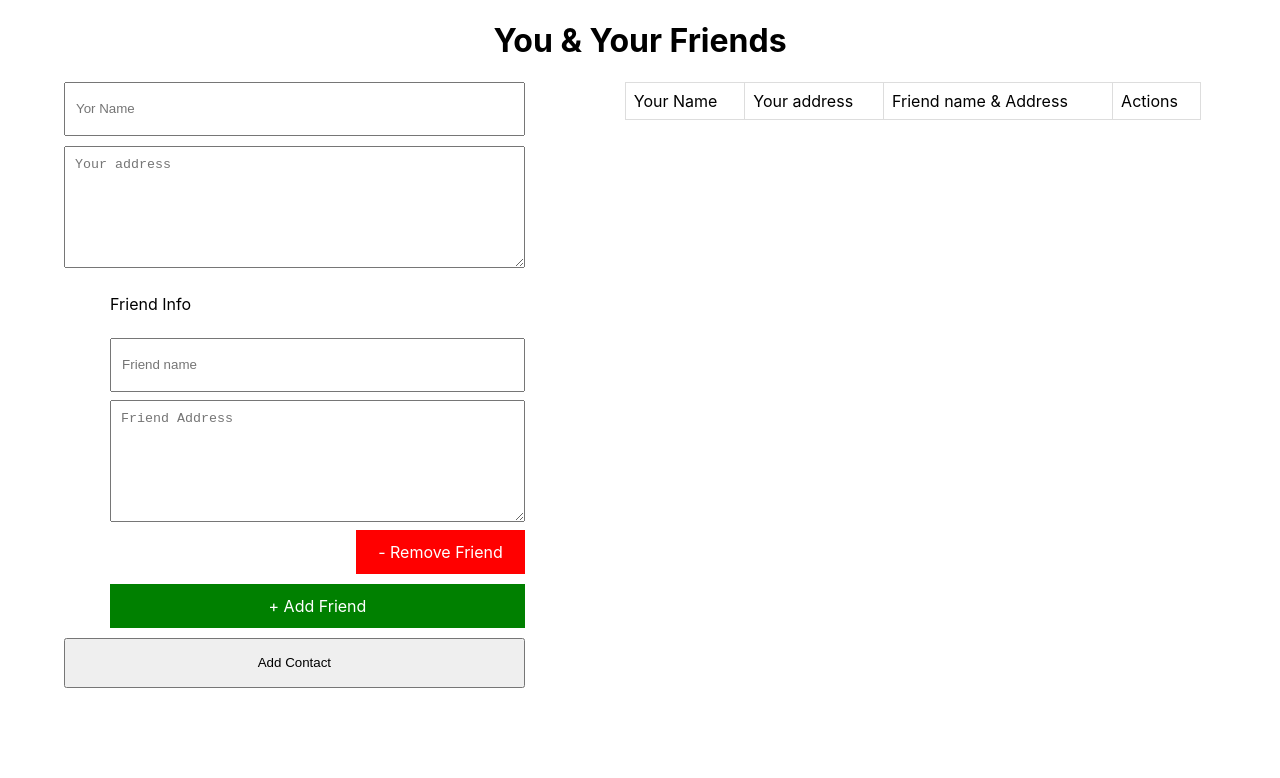
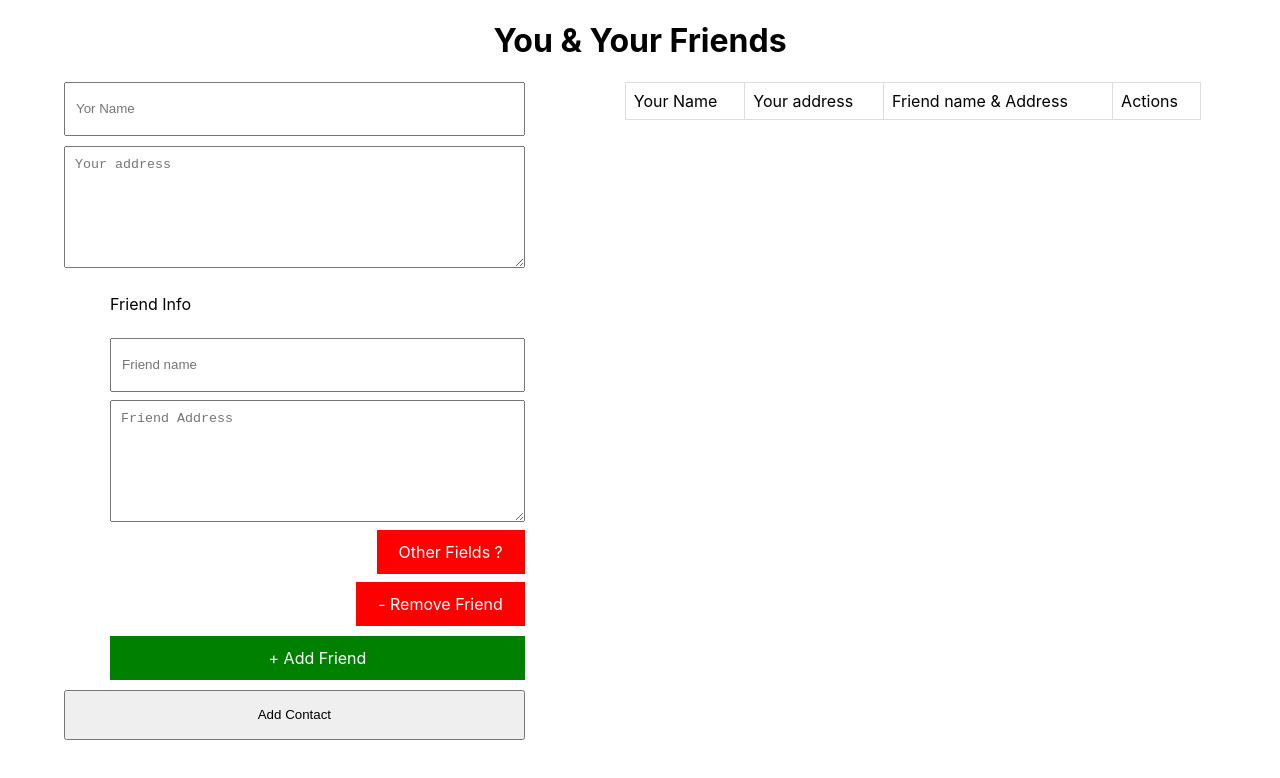
Before and after one commit to khairuljf/typescipt-dynamic-input, a React (Create React App) app: page / in a window 1280 px wide. Shown: the top 778 px of the page. Built offline with nearby package versions, Linux system fonts and the light colour scheme.

Commit message:
Type ready for next move

```diff
--- a/src/App.tsx
+++ b/src/App.tsx
@@ -17,14 +17,25 @@ function App() {
     address:'',
     friendsInfo:[{
       name:'',
-      address:''
+      address:'',
+      otherFiels:false,
+      otherInfo:{
+        mobile:'',
+        permanentAddress:''
+      }
+
     }]
 
   });
 
-  const [friends, setFriends] = useState<{name:string;address:string }[]>([{
+  const [friends, setFriends] = useState<{name:string;address:string,otherFiels:boolean, otherInfo:{mobile:string|number, permanentAddress:string} }[]>([{
     name:'',
-    address:''
+    address:'',
+    otherFiels:false,
+    otherInfo:{
+      mobile:'',
+      permanentAddress:'',
+    }
   }])
 
 
--- a/src/components/SingleUser.tsx
+++ b/src/components/SingleUser.tsx
@@ -6,9 +6,14 @@ interface props{
     contact:ContactType;
     setCotnacts:React.Dispatch<React.SetStateAction<ContactType[]>>;
     setContact:React.Dispatch<React.SetStateAction<ContactType>>;
-    setFriends: React.Dispatch<React.SetStateAction<{
+    setFriends:React.Dispatch<React.SetStateAction<{
         name: string;
         address: string;
+        otherFiels: boolean;
+        otherInfo: {
+            mobile: string | number;
+            permanentAddress: string;
+        };
       }[]>>
 
 }
--- a/src/components/UserForm.tsx
+++ b/src/components/UserForm.tsx
@@ -3,6 +3,7 @@ import uuid from 'react-uuid';
 import { isBooleanObject } from 'util/types';
 import {ContactType}  from '../ContactType';
 interface props{
+
   setCotnacts:React.Dispatch<React.SetStateAction<ContactType[]>>
   setContact:React.Dispatch<React.SetStateAction<ContactType>>
   contact:ContactType;
@@ -10,11 +11,22 @@ interface props{
   friends: {
     name: string;
     address: string;
-}[];
-setFriends: React.Dispatch<React.SetStateAction<{
+    otherFiels: boolean;
+    otherInfo: {
+        mobile: string | number;
+        permanentAddress: string;
+    };
+}[]
+setFriends:React.Dispatch<React.SetStateAction<{
   name: string;
   address: string;
+  otherFiels: boolean;
+  otherInfo: {
+      mobile: string | number;
+      permanentAddress: string;
+  };
 }[]>>
+
 }
 
 const UserForm:React.FC<props> = ({ contact, contacts,  setCotnacts, setContact, friends, setFriends }) => {
@@ -42,7 +54,7 @@ const UserForm:React.FC<props> = ({ contact, contacts,  setCotnacts, setContact,
 
 
     contact.id = contact.name = contact.address='';
-    setFriends([{ name:'',  address:''  }])
+    setFriends([{ name:'',  address:'', otherFiels:false, otherInfo:{mobile:'', permanentAddress:''}  }])
 
   }
 
@@ -58,19 +70,27 @@ const UserForm:React.FC<props> = ({ contact, contacts,  setCotnacts, setContact,
 
     const updatedFried={...friend,[key]:value}
 
-    friendsData[index] = {name:updatedFried.name, address:updatedFried.address}
+    friendsData[index] = {name:updatedFried.name, address:updatedFried.address, otherFiels:false, otherInfo:{mobile:'01758062614', permanentAddress:'jadupur'}}
 
     setFriends(prevState=>([...friendsData]))
 
   }
 
   const addFields = () => {
-    let newfield:{ name: string, address: string } = { name: '', address: '' }
+    let newfield:{ name: string, address: string, otherFiels:boolean, otherInfo:{mobile:string|number, permanentAddress:string}  } = {
+        name: '',
+        address: '',
+        otherFiels:false,
+        otherInfo:{
+          mobile:'',
+          permanentAddress:'',
+    }
+  }
     setFriends(prevState=>([...prevState, newfield]))
   }
 
   const removeFields = (index:number) => {
-    let data: { name: string, address: string }[]= [...friends];
+    let data: { name: string, address: string, otherFiels:boolean, otherInfo:{mobile:string|number, permanentAddress:string}  }[]= [...friends];
     data.splice(index, 1)
     setFriends(data)
   }
@@ -122,6 +142,7 @@ const UserForm:React.FC<props> = ({ contact, contacts,  setCotnacts, setContact,
             value={input.address}
             onChange={event => handleFriendChange(index, event )}
             ></textarea>
+            <span className='otherFields' onClick={()=>console.log("Other Fiels")}>Other Fields ?</span>
             <span onClick={() => removeFields(index)} >- Remove Friend </span>
         </div>
           )
--- a/src/components/UserList.tsx
+++ b/src/components/UserList.tsx
@@ -10,7 +10,12 @@ interface props{
     setFriends: React.Dispatch<React.SetStateAction<{
       name: string;
       address: string;
-    }[]>>
+      otherFiels: boolean;
+      otherInfo: {
+          mobile: string | number;
+          permanentAddress: string;
+      };
+  }[]>>
 
 };
 
```
Also changed, not shown: src/ContactType.ts (+6 -1 lines), 2 other files (tests, documents, lock files or other folders).
